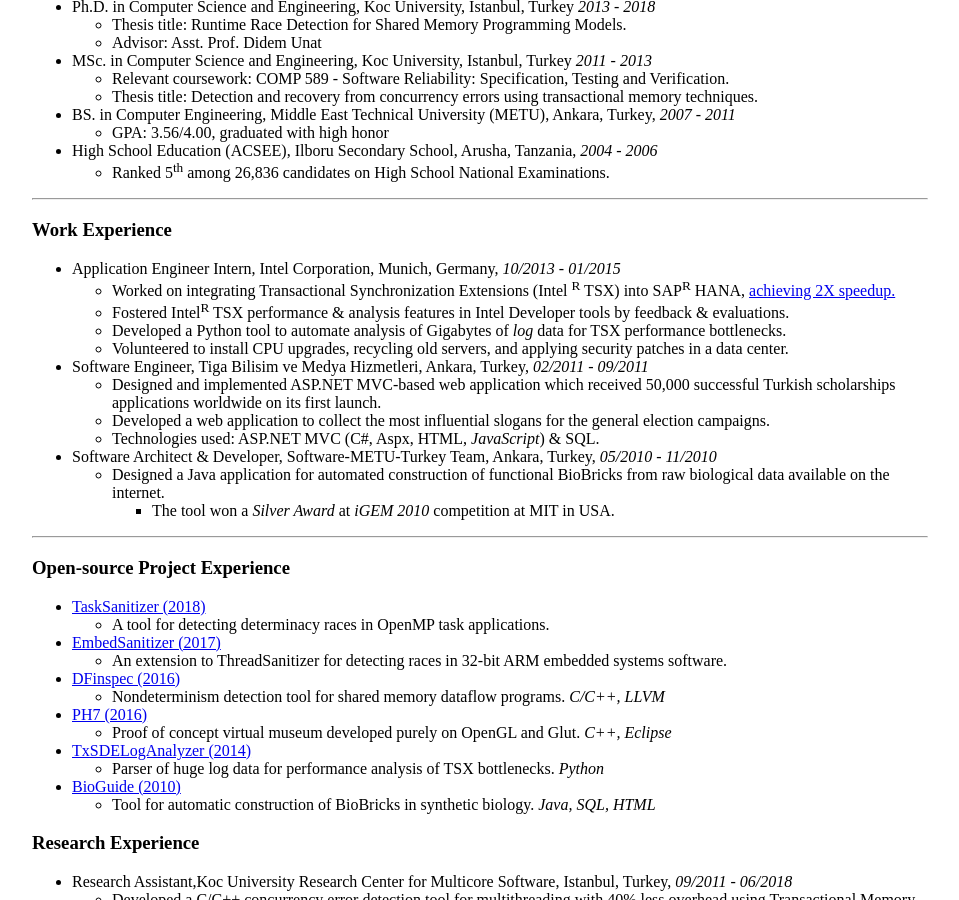
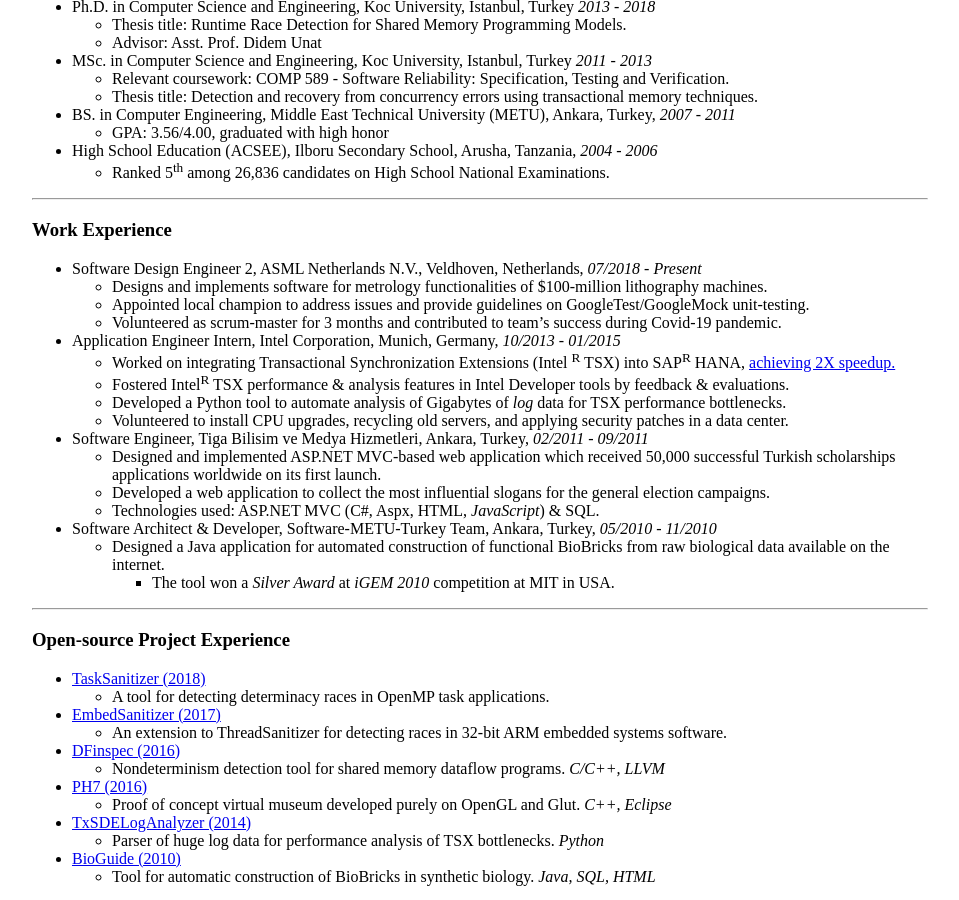
Before and after one commit to hassansalehe/hassansalehe.github.io, a Jekyll site: the page built from resume/index.md, in a window 1280 px wide and 900 px high, scrolled down 359 px. Shown: the whole window, without its empty margins (160-1119 px from the left). Built offline with Jekyll 4.4.1, drawn with Linux system fonts in a browser that asks for light colours.

Commit message:
Added latest job position

```diff
--- a/resume/index.md
+++ b/resume/index.md
@@ -33,6 +33,11 @@
 
 ---
 ### Work Experience
+* Software Design Engineer 2, ASML Netherlands N.V., Veldhoven, Netherlands, _07/2018 - Present_
+    * Designs and implements software for metrology functionalities of $100-million lithography machines.
+    * Appointed local champion to address issues and provide guidelines on GoogleTest/GoogleMock unit-testing.
+    * Volunteered as scrum-master for 3 months and contributed to team's success during Covid-19 pandemic.
+
 * Application Engineer Intern, Intel Corporation, Munich, Germany, _10/2013 - 01/2015_
   * Worked on integrating Transactional Synchronization Extensions (Intel <sup>R</sup>
 TSX) into SAP<sup>R</sup>
```
